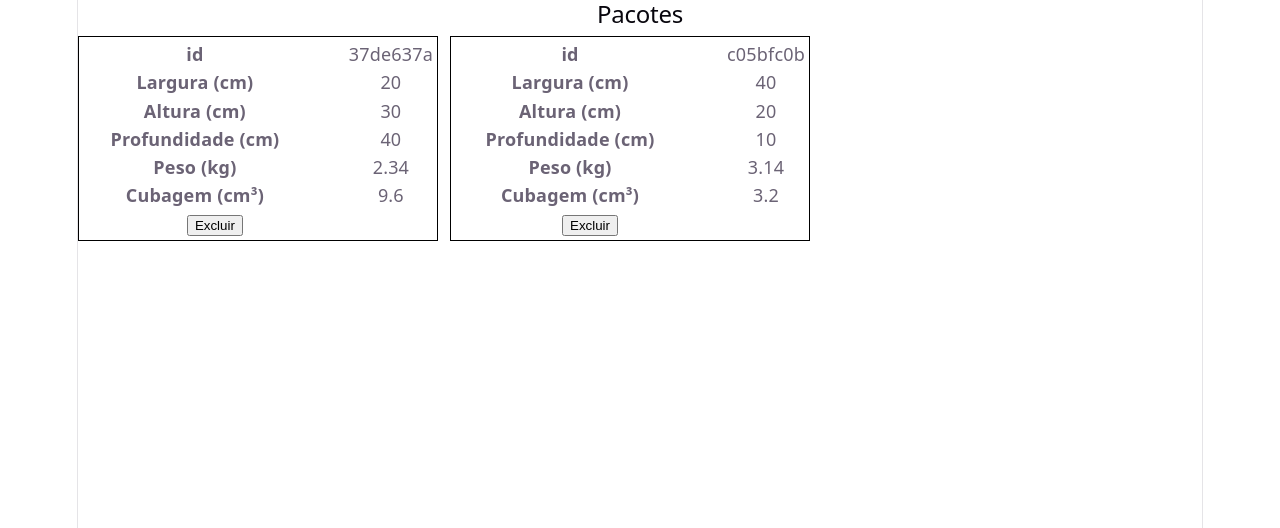
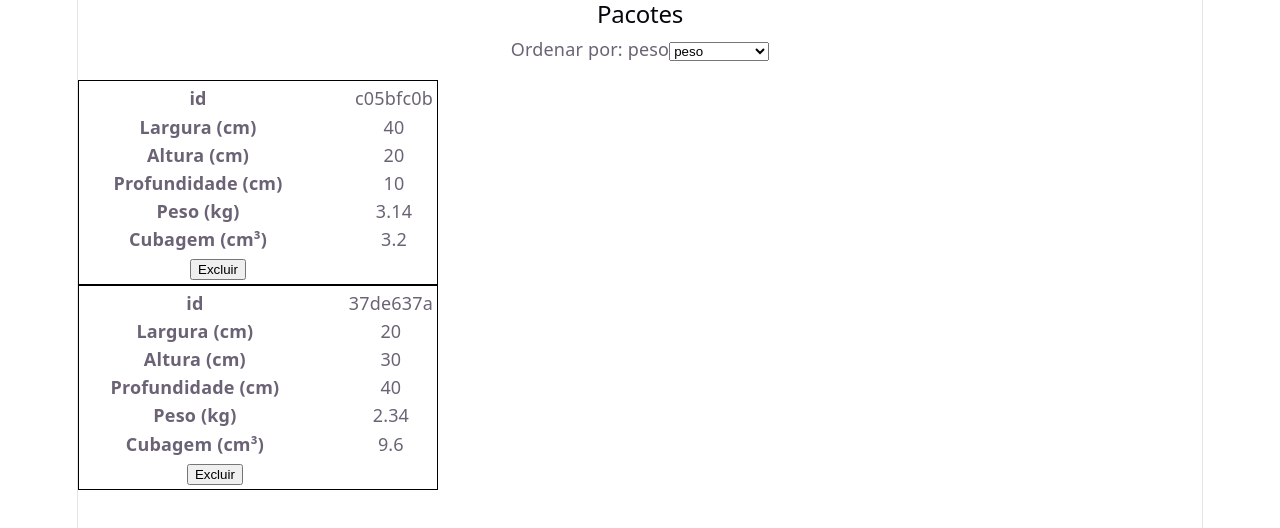
Before and after one commit to ufjf-dcc207/ufjf-dcc207-2026-3-a-atv08-igorknop, a React (Vite) app: page / in a window 1280 px wide. Shown: the top 528 px of the page. Built offline with nearby package versions, Linux system fonts and the light colour scheme.

Commit message:
adiciona ordenação na listagem

```diff
--- a/src/App.tsx
+++ b/src/App.tsx
@@ -2,6 +2,7 @@ import { useState } from 'react'
 import './App.css'
 import Pacote from './Pacote'
 import type { PacoteType } from './types'
+import ListagemDePacotes from './ListagemDePacotes'
 
 const data: Array<PacoteType> = [
   {
@@ -36,11 +37,7 @@ function App() {
   return (
     <section>
       <h2>Pacotes</h2>
-      <div className='pacotes'>
-        {pacotes.map(p => (
-          <Pacote pacote={p} key={p.id} acaoExcluir={excluirPacote} />
-        ))}
-      </div>
+      <ListagemDePacotes pacotes={pacotes} acaoExcluir={excluirPacote} />
     </section>
   )
 }
--- /dev/null
+++ b/src/ListagemDePacotes.tsx
@@ -0,0 +1,34 @@
+import { useState } from "react";
+import "./ListagemDePacotes.css";
+import Pacote from "./Pacote";
+import type { PacoteType } from "./types";
+
+type ListagemDePacotesProps = {
+    pacotes: Array<PacoteType>;
+    acaoExcluir: (id: string) => void;
+}
+export default function ListagemDePacotes({ pacotes, acaoExcluir }: ListagemDePacotesProps) {
+    const [ordenacao, setOrdenacao] = useState("peso");
+    function mudaOrdenacao(evento){
+        setOrdenacao(evento.target.value);
+    }
+    return (
+        <div>
+            <div>Ordenar por: {ordenacao}
+                <select onChange={mudaOrdenacao}>
+                    <option value="peso">peso</option>
+                    <option value="altura">altura</option>
+                    <option value="largura">largura</option>
+                    <option value="profundidade">profundidade</option>
+                </select>
+            </div>
+            <dl>
+                {pacotes
+                    .sort((x, y) => y[ordenacao] - x[ordenacao])
+                    .map(p => (
+                        <Pacote pacote={p} key={p.id} acaoExcluir={acaoExcluir} />
+                    ))}
+            </dl>
+        </div>
+    )
+}
```
Also changed, not shown: src/ListagemDePacotes.css (added).
